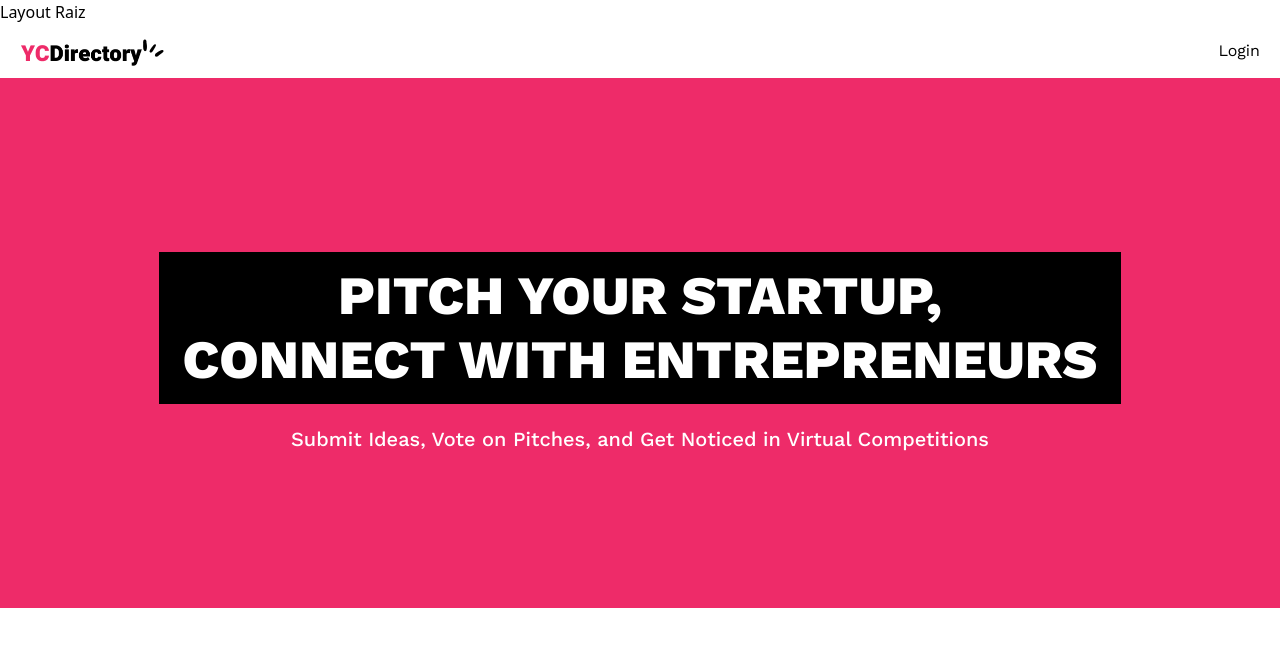
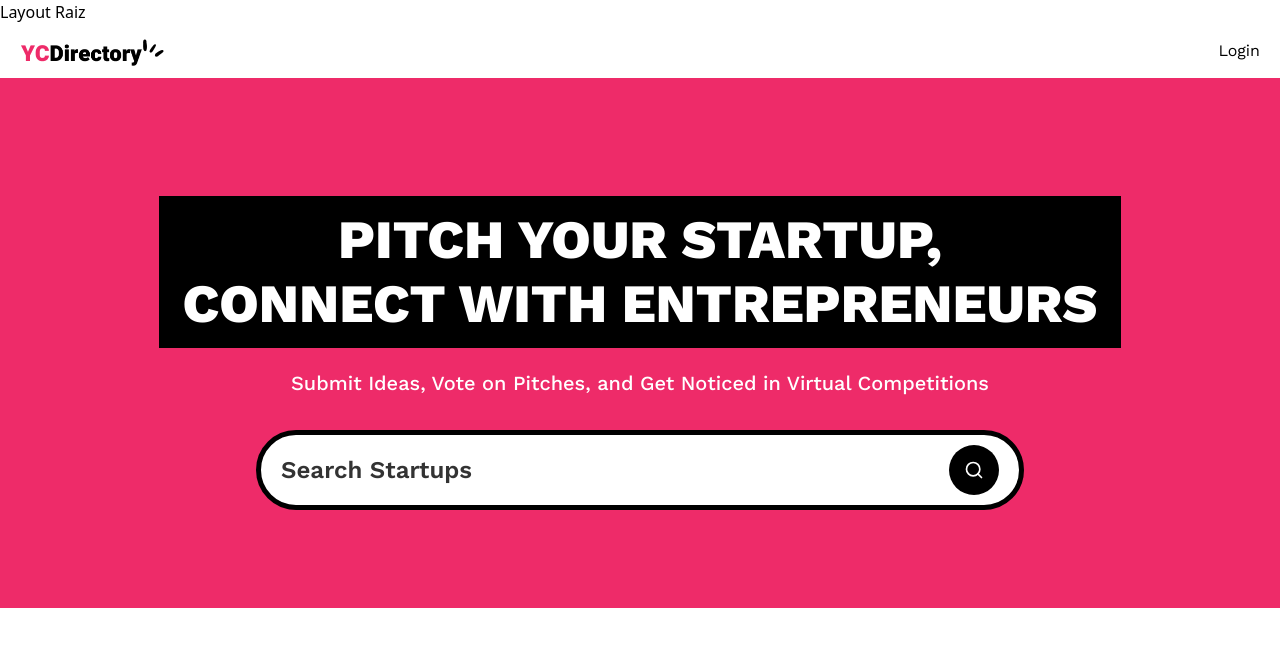
Before and after one commit to zelgaliz215/yc-directory, a Next.js app in the folder yc-directory/: page / in a window 1280 px wide. Shown: the top 646 px of the page. Built offline with nearby package versions, Linux system fonts and the light colour scheme; no server answers.

Commit message:
Componentes SearchForm, SearchFormReset

```diff
--- a/yc-directory/app/(root)/layout.tsx
+++ b/yc-directory/app/(root)/layout.tsx
@@ -1,5 +1,5 @@
 
-import Navbar from './../components/Navbar';
+import Navbar from '../../components/Navbar';
 
 export default function Layout({
     children,
--- a/yc-directory/app/(root)/page.tsx
+++ b/yc-directory/app/(root)/page.tsx
@@ -1,10 +1,26 @@
-export default function Home() {
+import SearchForm from "../../components/SearchForm";
+
+export default async function Home( { searchParams }: { searchParams: Promise<{ query?: string }> } )
+{
+  /*
+  searchParams es un objeto que contiene los parámetros pasados en la URL (?query=...)
+
+  En este caso, extraes el parámetro query y lo pasas al componente SearchForm como prop,Esto asegura que el estado de la barra de búsqueda esté sincronizado con la URL.
+
+  En la página page.tsx, se está recibiendo searchParams como un prop asíncrono en el servidor. Este objeto es parte del manejo de rutas en Next.js y permite capturar los parámetros de búsqueda directamente desde la URL.
+
+  */
+  const query = (await searchParams).query;
+
   return (
     <>
       <section className="pink_container">
+
         <h1 className="heading">Pitch Your Startup, <br /> Connect With Entrepreneurs</h1>
+        <p className="sub-heading !max-w-3xl">Submit Ideas, Vote on Pitches, and Get Noticed in Virtual Competitions</p>
 
-        <p className="sub-heading !max-w-3xl">Submit Ideas, Vote on Pitches, and Get Noticed in Virtual Competitions</p>
+        <SearchForm query ={ query } />
+
       </section>
 
     </>
--- a/yc-directory/app/components/Navbar.tsx
+++ b/yc-directory/components/Navbar.tsx
@@ -2,7 +2,7 @@
 import Image from "next/image";
 import Link from "next/link";
 import React from "react";
-import { auth, signIn, signOut } from "../auth";
+import { auth, signIn, signOut } from "../app/auth";
 
 const Navbar = async () => {
 
--- /dev/null
+++ b/yc-directory/components/SearchForm.tsx
@@ -0,0 +1,40 @@
+import Form from 'next/form';
+import SearchFormReset from './SearchFormReset';
+import { Search } from 'lucide-react';
+
+type SearchFormProps = {
+    query?: string;
+};
+
+const SearchForm : React.FC <SearchFormProps> = ( {query} ) => {
+    /* El componente SearchForm utiliza el prop query para poblar el campo de entrada con el valor actual de búsqueda.
+
+    defaultValue: Permite mostrar el valor inicial de búsqueda basado en query.
+
+    El formulario usa el método GET (por defecto), lo que actualiza la URL con el parámetro query cuando se envía el formulario.
+
+    Si query está presente, se muestra un botón para reiniciar la búsqueda (componente SearchFormReset).    */
+
+    return (
+        <Form action="/" scroll={false} className='search-form'>
+            <input
+                name='query'
+                defaultValue={query}
+                className='search-input'
+                placeholder='Search Startups'
+            />
+            <div className="flex gap-2">
+
+                {query && <SearchFormReset />}
+
+                {/* Boton de busqueda que hace submit al formulario */}
+                <button type='submit' className='search-btn text-white'>
+                    <Search className='size-5' />
+                </button>
+
+            </div>
+        </Form>
+    )
+}
+
+export default SearchForm
--- /dev/null
+++ b/yc-directory/components/SearchFormReset.tsx
@@ -0,0 +1,27 @@
+"use client"
+
+import React from 'react'
+import Link from 'next/link';
+import { X } from 'lucide-react';
+
+
+// Este componente permite reiniciar la búsqueda limpiando el formulario.
+const SearchFormReset: React.FC = () => {
+
+    /*El botón ejecuta el método reset() del formulario HTML. También redirige a la raíz (/) para eliminar el parámetro query de la URL
+    */
+    const reset = () => {
+        const form = document.querySelector('.search-form') as HTMLFormElement;
+        if (form) form.reset();
+    }
+
+    return (
+        <button type='reset' onClick={reset}>
+            <Link href='/' className='search-btn text-white'>
+                <X className='size-5'/>
+            </Link>
+        </button>
+    )
+}
+
+export default SearchFormReset
--- /dev/null
+++ b/yc-directory/components/ui/button.tsx
@@ -0,0 +1,57 @@
+import * as React from "react"
+import { Slot } from "@radix-ui/react-slot"
+import { cva, type VariantProps } from "class-variance-authority"
+
+import { cn } from "@/lib/utils"
+
+const buttonVariants = cva(
+  "inline-flex items-center justify-center gap-2 whitespace-nowrap rounded-md text-sm font-medium transition-colors focus-visible:outline-none focus-visible:ring-1 focus-visible:ring-ring disabled:pointer-events-none disabled:opacity-50 [&_svg]:pointer-events-none [&_svg]:size-4 [&_svg]:shrink-0",
+  {
+    variants: {
+      variant: {
+        default:
+          "bg-primary text-primary-foreground shadow hover:bg-primary/90",
+        destructive:
+          "bg-destructive text-destructive-foreground shadow-sm hover:bg-destructive/90",
+        outline:
+          "border border-input bg-background shadow-sm hover:bg-accent hover:text-accent-foreground",
+        secondary:
+          "bg-secondary text-secondary-foreground shadow-sm hover:bg-secondary/80",
+        ghost: "hover:bg-accent hover:text-accent-foreground",
+        link: "text-primary underline-offset-4 hover:underline",
+      },
+      size: {
+        default: "h-9 px-4 py-2",
+        sm: "h-8 rounded-md px-3 text-xs",
+        lg: "h-10 rounded-md px-8",
+        icon: "h-9 w-9",
+      },
+    },
+    defaultVariants: {
+      variant: "default",
+      size: "default",
+    },
+  }
+)
+
+export interface ButtonProps
+  extends React.ButtonHTMLAttributes<HTMLButtonElement>,
+    VariantProps<typeof buttonVariants> {
+  asChild?: boolean
+}
+
+const Button = React.forwardRef<HTMLButtonElement, ButtonProps>(
+  ({ className, variant, size, asChild = false, ...props }, ref) => {
+    const Comp = asChild ? Slot : "button"
+    return (
+      <Comp
+        className={cn(buttonVariants({ variant, size, className }))}
+        ref={ref}
+        {...props}
+      />
+    )
+  }
+)
+Button.displayName = "Button"
+
+export { Button, buttonVariants }
```
